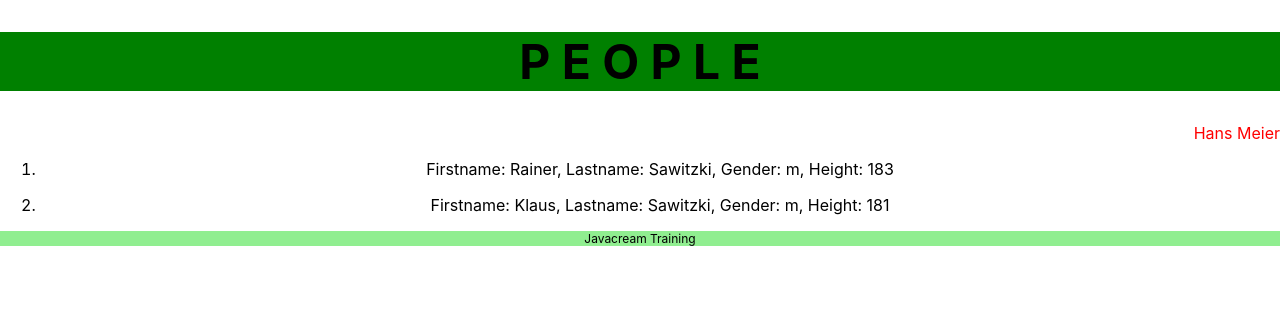
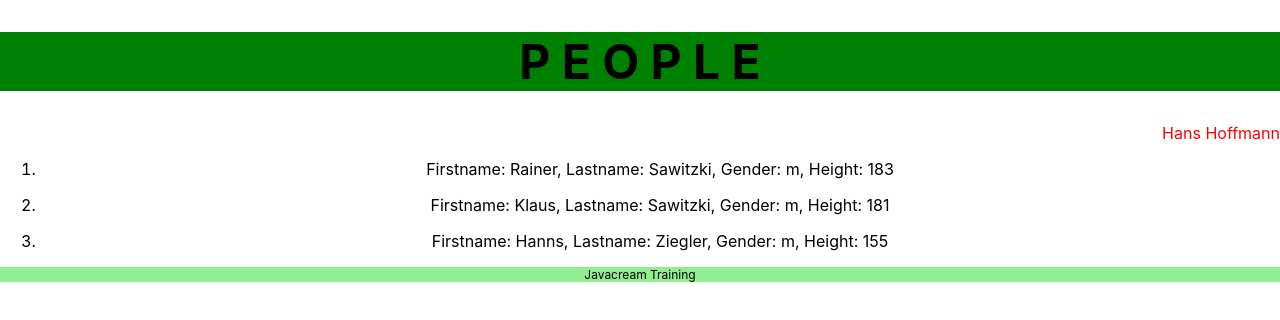
Before and after one commit to Javacream/org.javacream.training.react, a React (Create React App) app in the folder training/: page / in a window 1280 px wide. Shown: the top 320 px of the page. Built offline with nearby package versions, Linux system fonts and the light colour scheme.

Commit message:
add stateful PeopleAppComponent

```diff
--- a/training/src/App.js
+++ b/training/src/App.js
@@ -1,16 +1,13 @@
 import React from 'react';
 import './App.css';
-import {peopleData, userProfile} from './people/testdata/PeopleData'
 import PeopleHeaderComponent from './main/component/PeopleHeaderComponent'
 import PeopleFooterComponent from './main/component/PeopleFooterComponent'
-import PersonComponent from './people/component/PersonComponent'
-import PeopleComponent from './people/component/PeopleComponent'
+import PeopleAppComponent from './people/component/PeopleAppComponent'
 function App() {
   return (
     <div className="App">
     <PeopleHeaderComponent />
-    <PersonComponent person={userProfile} className='profile'/>
-    <PeopleComponent people={peopleData} />
+    <PeopleAppComponent />
     <PeopleFooterComponent />
     </div>
   );
--- /dev/null
+++ b/training/src/people/component/PeopleAppComponent.js
@@ -0,0 +1,27 @@
+import React, {Component} from 'react';
+import {peopleData, userProfile} from '../testdata/PeopleData'
+import PersonComponent from './PersonComponent'
+import PeopleComponent from './PeopleComponent'
+
+export default class PeopleAppComponent extends Component{
+    state = {people: peopleData, userProfile: userProfile}
+    constructor(){
+        super()
+        setTimeout(() => {
+            userProfile.lastname = "Hoffmann"
+            this.setState({...this.state, ...{userProfile: userProfile}})
+        }, 5000)
+        setTimeout(() => {
+            peopleData.add("Ziegler", "Hanns", 155, 'm')
+            this.setState({...this.state, ...{people: peopleData}})
+        }, 3000)
+    }
+    render(){
+        return (
+            <>
+                <PersonComponent person={this.state.userProfile} className='profile'/>
+                <PeopleComponent people={this.state.people} />
+            </>
+        )
+    }
+}
--- a/training/src/people/testdata/PeopleData.js
+++ b/training/src/people/testdata/PeopleData.js
@@ -5,4 +5,5 @@ peopleData.add("Sawitzki", "Rainer", 183, 'm')
 peopleData.add("Fabricius", "Carola", 176, 'f')
 peopleData.add("Sawitzki", "Klaus", 181, 'm')
 let userProfile = new Person(42, "Meier", "Hans", 177, 'm')
+
 export {peopleData, userProfile}
```
